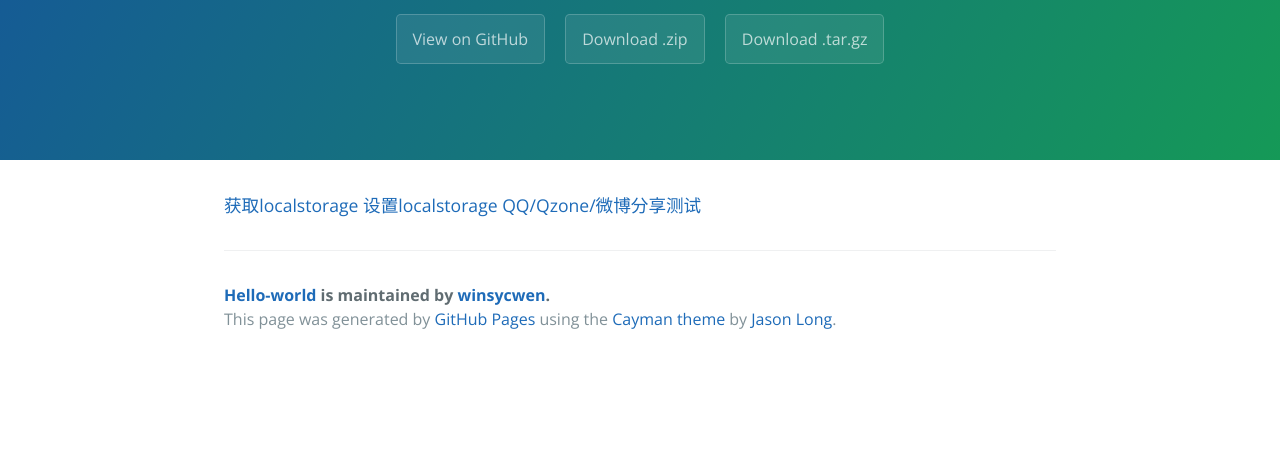
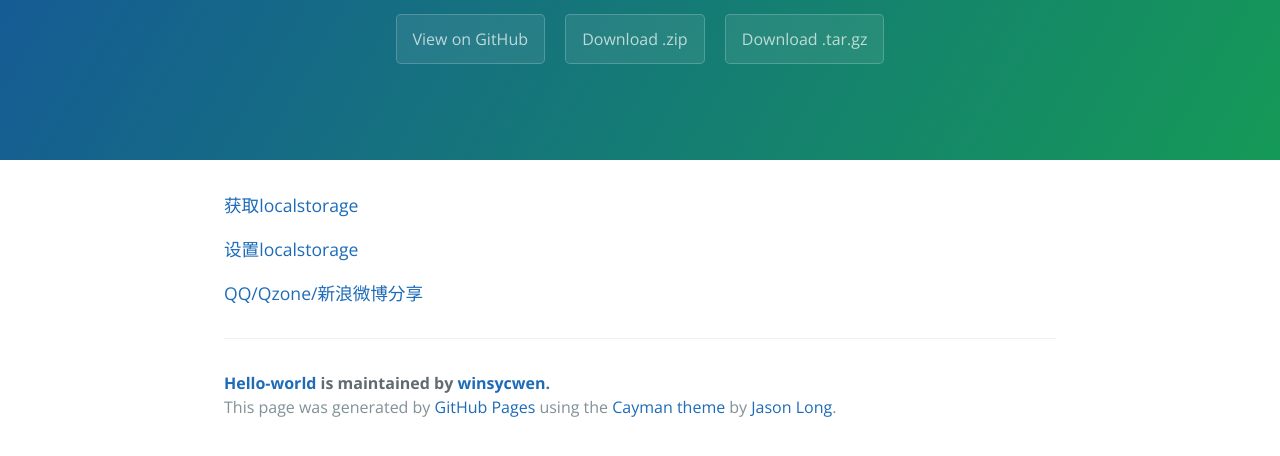
Before and after one commit to winsycwen/hello-world, a plain HTML site: page index.html in a window 1280 px wide. Shown: the part 176-632 px from the top of the page. Drawn offline with nearby package versions, Linux system fonts and the light colour scheme.

```diff
--- a/index.html
+++ b/index.html
@@ -19,11 +19,11 @@
     </section>
 
     <section class="main-content">
-      <p>
-        <a href="http://winsycwen.github.io/hello-world/getLocalStorage.html">获取localstorage</a>
-        <a href="http://winsycwen.github.io/hello-world/setLocalStorage.html">设置localstorage</a>
-        <a href="http://winsycwen.github.io/hello-world/share/index.html">QQ/Qzone/微博分享测试</a>
-      </p>
+      <p><a href="http://winsycwen.github.io/hello-world/getLocalStorage.html">获取localstorage</a></p>
+
+<p><a href="http://winsycwen.github.io/hello-world/setLocalStorage.html">设置localstorage</a></p>
+
+<p><a href="http://winsycwen.github.io/hello-world/share/index.html">QQ/Qzone/新浪微博分享</a></p>
 
       <footer class="site-footer">
         <span class="site-footer-owner"><a href="https://github.com/winsycwen/hello-world">Hello-world</a> is maintained by <a href="https://github.com/winsycwen">winsycwen</a>.</span>
--- a/params.json
+++ b/params.json
@@ -1 +1 @@
-{"name":"Hello-world","tagline":"","body":"[获取localstorage](http://winsycwen.github.io/hello-world/getLocalStorage.html)\r\n[设置localstorage](http://winsycwen.github.io/hello-world/setLocalStorage.html)","google":"","note":"Don't delete this file! It's used internally to help with page regeneration."}
+{"name":"Hello-world","tagline":"","body":"[获取localstorage](http://winsycwen.github.io/hello-world/getLocalStorage.html)\r\n\r\n\r\n[设置localstorage](http://winsycwen.github.io/hello-world/setLocalStorage.html)\r\n\r\n\r\n[QQ/Qzone/新浪微博分享](http://winsycwen.github.io/hello-world/share/index.html)","google":"","note":"Don't delete this file! It's used internally to help with page regeneration."}
```
